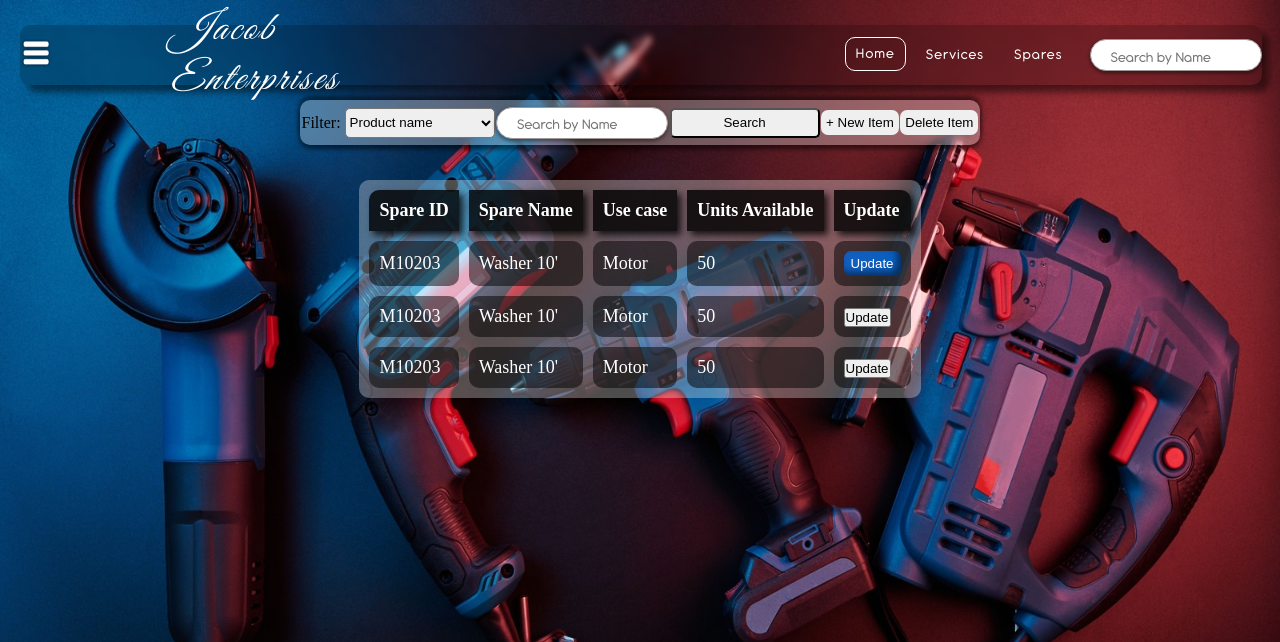
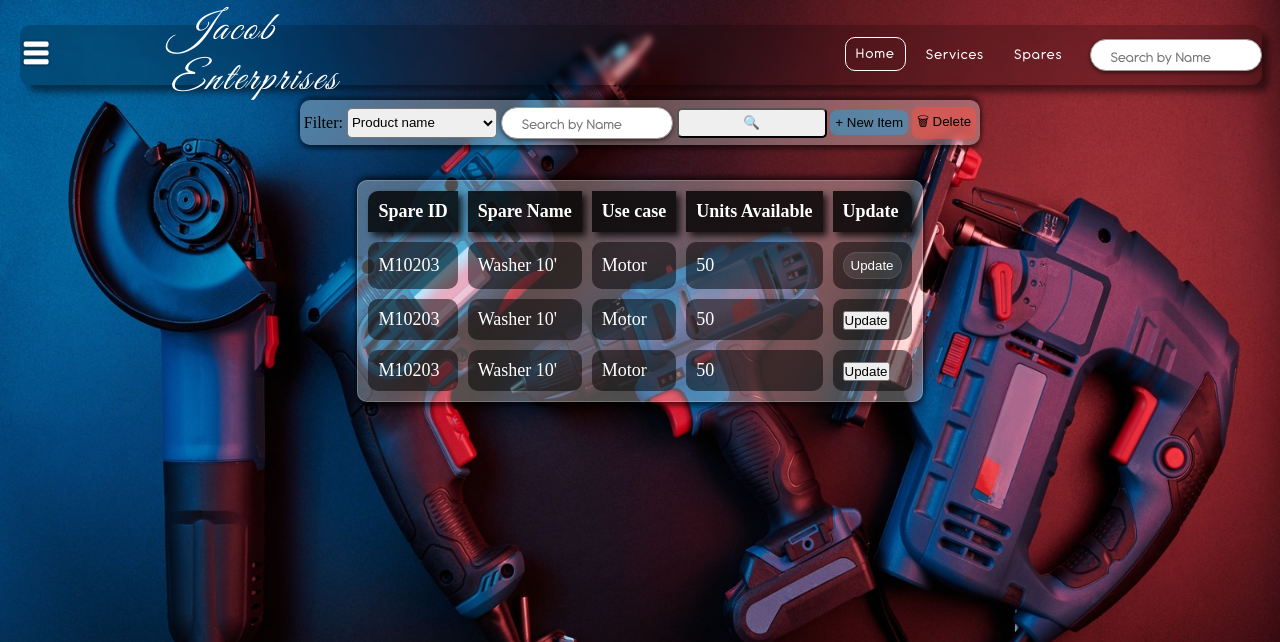
Before and after one commit to Justin-Ebenazar/jacob_Enterprise_freelancing, a Flask app: template Manicks/templates/spares_update.html in a window 1280 px wide. Shown: the top 642 px of the page. Run offline with Flask 3, Linux system fonts and the light colour scheme; the template is opened without the code that fills it, so the values that code supplies are empty.

Commit message:
spares update button

```diff
--- a/Manicks/templates/spares_update.html
+++ b/Manicks/templates/spares_update.html
@@ -37,14 +37,14 @@
                 </div>
                 <div><input type="text" name="search_input" placeholder="Search by Name"></div>
                 <div>
-                    <input id="search-btn" type="submit" value="Search">
+                    <input id="search-btn" type="submit" value="🔍">
                 </div>
                 <div>
                     <button id="add_new_item">+ New Item </button>
                     <!-- new spare adder -->
                 </div>
                 <div>
-                    <button id="del_item">Delete Item</button>
+                    <button id="del_item">🗑 Delete</button>
                     <!-- delete an unused spare detail -->
                 </div>
 
--- a/Manicks/templates/style1.css
+++ b/Manicks/templates/style1.css
@@ -9,6 +9,7 @@ body{
     background-repeat: no-repeat;
     background-size: cover;
     background-size: 100% 100%;
+
 }
 header{
     height: 60px;
@@ -257,13 +258,20 @@ input,select{
 
 #finance-maintenance{
     border-radius: 10px;
+    border: 1px solid rgba(255,255,255,0);
+    box-shadow: 2px 4px 4px rgba(0,0,0,0.3),
+    -2px -4px 4px rgba(0,0,0,0.3),
+    -2px 4px 4px rgba(0,0,0,0.3),
+    2px -4px 4px rgba(0,0,0,0.3);
     backdrop-filter: blur(5px);
+    padding: 0px;
     border-collapse: collapse;
 }
 
 #finance-maintenance th{
     background-color: rgb(255,255,255,0.3);
     backdrop-filter: blur(5px);
+    border: none;
 }
 
 #finance-maintenance th:first-child{
@@ -275,9 +283,14 @@ input,select{
 }
 
 #finance-maintenance td{
+    border: none;
+}
+
+#finance-maintenance td{
     background-color: rgb(0,0,0,0.2);
     color: white;
     text-align: center;
+    border: none;
     border-bottom: 0.1px solid rgb(255,255,255,0.2);
 }
 
@@ -631,6 +644,11 @@ text-align: center;
 .spare-detail-table{
     background-color: rgba(255,255,255,0.3);
     border-radius: 10px;
+    border: 1px solid rgba(255,255,255,0.2);
+    box-shadow: 2px 4px 4px rgba(0,0,0,0.3),
+    -2px -4px 4px rgba(0,0,0,0.3),
+    -2px 4px 4px rgba(0,0,0,0.3),
+    2px -4px 4px rgba(0,0,0,0.3);
 }
 
 .spare-detail-table th{
@@ -659,38 +677,61 @@ text-align: center;
 }
 
 #upbutt{
-    background-color: rgba(0, 119, 255, 0.7);
+    background-color: rgba(255, 255, 255, 0.1);
     color: white;
-    box-shadow: 2px 4px 4px rgba(0,0,0,0.3),
+    /*box-shadow: 2px 4px 4px rgba(0,0,0,0.3),
     -2px -4px 4px rgba(0,0,0,0.3),
     -2px 4px 4px rgba(0,0,0,0.3),
-    2px -4px 4px rgba(0,0,0,0.3);
-    box-shadow: inset -4px -4px 7px rgba(0,0,0,0.5);
-    border: none;
+    2px -4px 4px rgba(0,0,0,0.3);*/
+    border: 0.2px solid rgba(255, 255, 255, 0.1);
     padding-top: 5px;
     padding-bottom: 5px;
     padding-left: 7px;
     padding-right: 7px;
-    border-radius: 7px;
+    border-radius: 15px;
+    overflow: hidden;
+    position: relative;
 }
 
-#upbutt:hover{
-    /*background-color: rgb(1, 94, 1);*/
-    box-shadow: inset -4px -4px 7px rgba(0,0,0,0.5);
-    box-shadow: 2px 4px 4px rgba(0,119,255,0.1),
-    -2px -4px 4px rgba(0,119,255,0.1),
-    -2px 4px 4px rgba(0,119,255,0.1),
-    2px -4px 4px rgba(0,119,255,0.1);
+#upbutt:active{
+    box-shadow: 2px 4px 4px rgba(0, 0, 0, 0.1),
+    -2px -4px 4px rgba(0, 0, 0, 0.1),
+    -2px 4px 4px rgba(0, 0, 0, 0.1),
+    2px -4px 4px rgba(0, 0, 0, 0.1);
+}
+
+#upbutt:before{
+    content: "";
+    position: absolute;
+    top: 0;
+    left: -100%;
+    width: 100%;
+    height: 100%;
+    background: linear-gradient(
+        120deg,
+        transparent,
+    rgba(146, 148, 248, 0.4),
+    transparent
+  );
+  transition: all 650ms;
+}
+
+#upbutt:hover:before {
+  left: 100%;
 }
 
 #add_new_item{
     padding: 5px;
     border-radius: 7px;
     border: none;
+    color: black;
+    background-color: rgba(0, 183, 255,0.4)
 }
 
 #del_item{
     padding: 5px;
     border-radius: 7px;
     border: none;
+    color: black;
+    background-color: rgba(255, 80, 67,0.5);
 }
```
